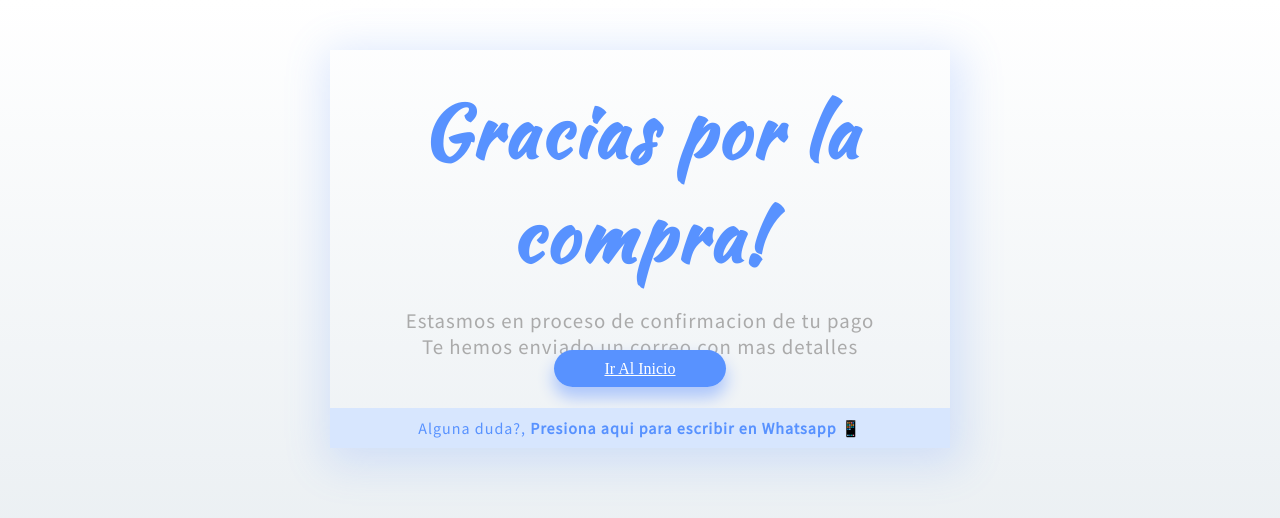
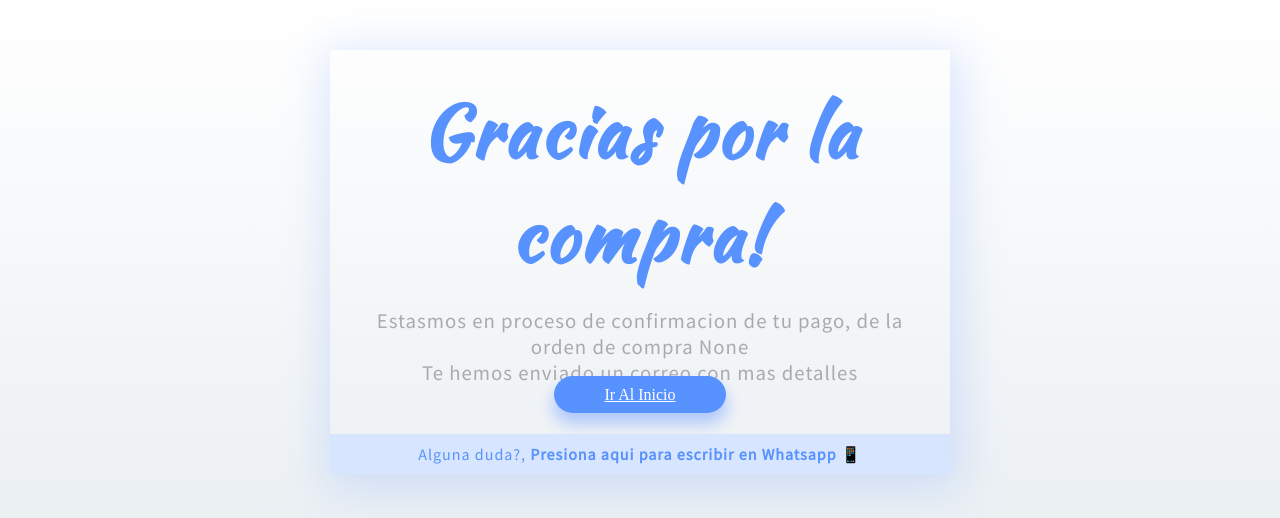
Before and after one commit to saidc/bookstore, a Flask app: page /purchase_confirmation in a window 1280 px wide. Shown: the top 518 px of the page. Run offline with Flask 3, Linux system fonts and the light colour scheme; some libraries are stand-ins or nearby versions.

Commit message:
solo se envia correo si el estado de la compra es APPROVED , y se añadio en la pagina de confirmacion un mensaje de se esta en proceso de confirmacion

```diff
--- a/templates/purchase_confirmation.html
+++ b/templates/purchase_confirmation.html
@@ -125,7 +125,7 @@
         <div class="wrapper-1">
             <div class="wrapper-2">
                 <h1>Gracias por la compra!</h1>
-                <p> Estasmos en proceso de confirmacion de tu pago</p>
+                <p> Estasmos en proceso de confirmacion de tu pago, de la orden de compra {{id_Orden_de_Compra}}</p>
                 <p>Te hemos enviado un correo con mas detalles</p>
                 <a href="/" class="go-home">ir al inicio</a>
             </div>
```
